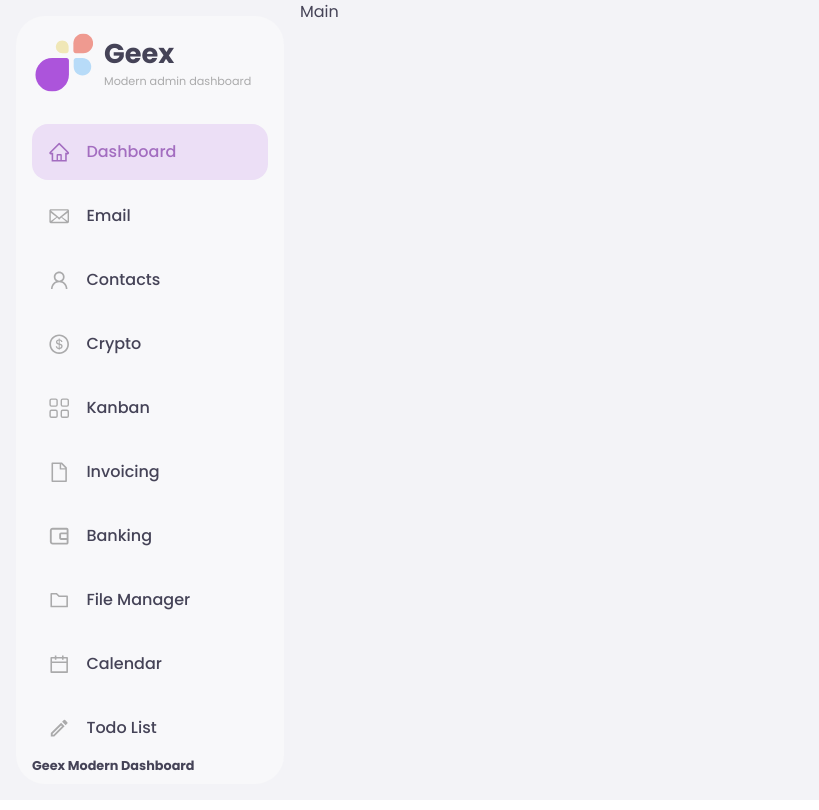
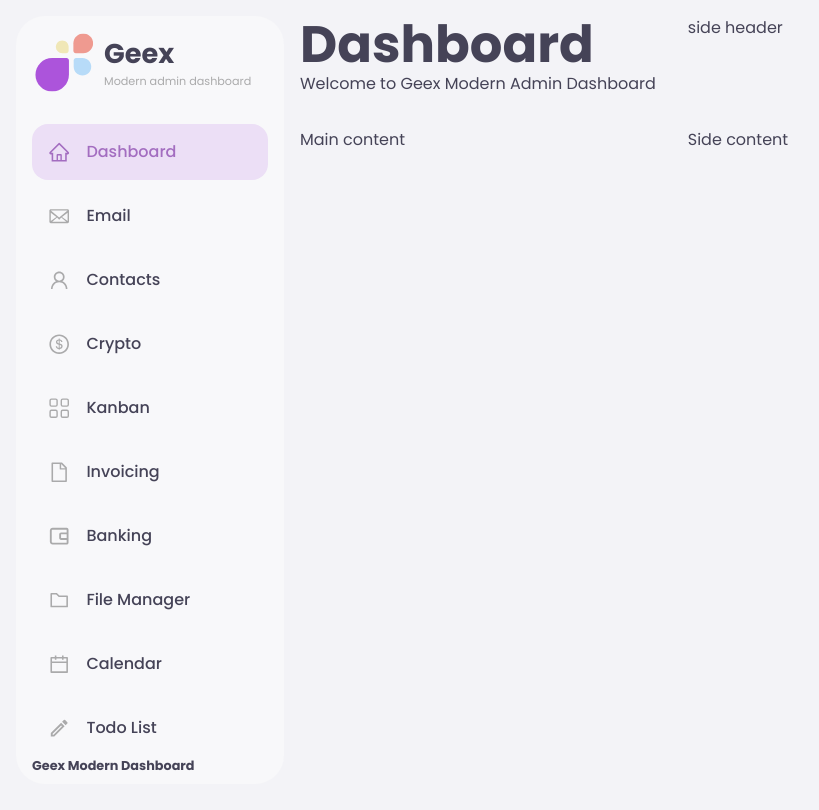
Before and after one commit to bryan-brenes-rojas/admin-dashboard, a React (Vite) app in the folder apps/admin-fe/: page / in a window 1280 px wide. Shown: the top 810 px of the page, without its empty margins (0-819 px from the left). Built offline with nearby package versions, Linux system fonts and the light colour scheme.

Commit message:
Add layout flex and grid to main layout to handle missing side panel

```diff
--- /dev/null
+++ b/apps/admin-fe/src/layouts/main-layout.module.scss
@@ -0,0 +1,18 @@
+@import "../styles/variables.scss";
+$side-width: 350px;
+
+.container {
+  margin: $outer-spacing;
+  margin-left: 0;
+  gap: 2em;
+
+  &.gridLayout {
+    display: grid;
+    grid-template-columns: auto $side-width;
+  }
+
+  &.flexLayout {
+    display: flex;
+    flex-direction: column;
+  }
+}
--- /dev/null
+++ b/apps/admin-fe/src/layouts/main-layout.tsx
@@ -0,0 +1,27 @@
+import { ReactNode } from "react";
+import classes from "./main-layout.module.scss";
+
+interface Props {
+  title: string;
+  description: string;
+  side?: ReactNode;
+  children?: ReactNode;
+}
+
+export const MainLayout = ({ children, side, title, description }: Props) => {
+  return (
+    <div
+      className={`${classes.container} ${
+        side ? classes.gridLayout : classes.flexLayout
+      }`}
+    >
+      <div className={classes.headerMain}>
+        <h1 className={classes.title}>{title}</h1>
+        <span className={classes.description}>{description}</span>
+      </div>
+      {side ? <div className={classes.headerSide}>side header</div> : null}
+      <div className={classes.mainContent}>{children}</div>
+      {side ? <div className={classes.sideContent}>{side}</div> : null}
+    </div>
+  );
+};
--- a/apps/admin-fe/src/pages/admin-dashboard/admin-dashboard.module.scss
+++ b/apps/admin-fe/src/pages/admin-dashboard/admin-dashboard.module.scss
@@ -1,4 +1,5 @@
 @import "../../styles/colors.scss";
+@import "../../styles/variables.scss";
 
 $side-width: 300px;
 
@@ -18,10 +19,10 @@ $side-width: 300px;
       display: flex;
       flex-direction: column;
       justify-content: space-between;
-      margin: 1em;
-      padding: 1em;
+      margin: $outer-spacing;
+      padding: $outer-spacing;
       flex: 1;
-      border-radius: 1.8em;
+      border-radius: $border-radius;
       background-color: $bg-primary-alt;
       overflow: auto;
 
--- a/apps/admin-fe/src/pages/admin-dashboard/dashboard/main/main.tsx
+++ b/apps/admin-fe/src/pages/admin-dashboard/dashboard/main/main.tsx
@@ -1,3 +1,13 @@
+import { MainLayout } from "../../../../layouts/main-layout";
+
 export const Main = () => {
-  return <div>Main</div>;
+  return (
+    <MainLayout
+      title="Dashboard"
+      description="Welcome to Geex Modern Admin Dashboard"
+      side={<div>Side content</div>}
+    >
+      <div>Main content</div>
+    </MainLayout>
+  );
 };
--- /dev/null
+++ b/apps/admin-fe/src/styles/variables.scss
@@ -0,0 +1,2 @@
+$outer-spacing: 1em;
+$border-radius: 1.8em;
```
Also changed, not shown: apps/admin-fe/src/pages/admin-dashboard/dashboard/dashboard.module.scss (deleted), apps/admin-fe/src/pages/admin-dashboard/dashboard/dashboard.tsx (deleted).
